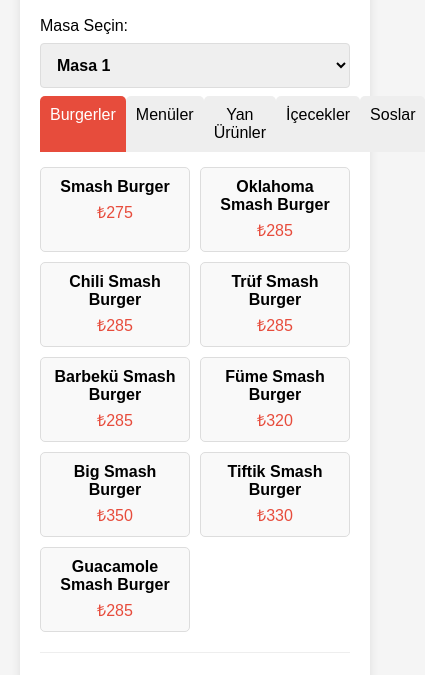
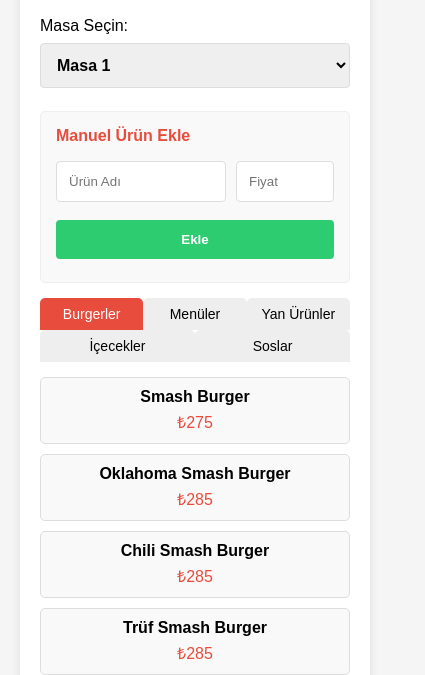
Before and after one commit to selamdeep/Smashadi, a plain HTML site: page index.html in a window 390 px wide. Shown: the part 99-774 px from the top of the page, 425 px wide, since content can reach past the window. Drawn offline with Linux system fonts and the light colour scheme.

Commit message:
Update index.html boşluk fiyat ekleme

```diff
--- a/index.html
+++ b/index.html
@@ -10,14 +10,14 @@
     .header { text-align: center; margin-bottom: 20px; }
     .header h2 { color: #e74c3c; margin: 5px 0; }
     .header p { color: #7f8c8d; margin: 0; }
-    select, button { width: 100%; padding: 12px; margin: 8px 0; border: 1px solid #ddd; border-radius: 4px; box-sizing: border-box; }
+    select, button, input { width: 100%; padding: 12px; margin: 8px 0; border: 1px solid #ddd; border-radius: 4px; box-sizing: border-box; }
     button { background: #e74c3c; color: white; border: none; cursor: pointer; font-weight: bold; }
     button:hover { background: #c0392b; }
-    button.delete { background: #e74c3c; padding: 5px 10px; margin-left: 8px; }
+    button.delete-btn { background: #e74c3c; padding: 5px 10px; margin-left: 8px; font-size: 12px; width: auto; }
     button.clear { background: #e67e22; }
     button.clear:hover { background: #d35400; }
-    .tabs { display: flex; margin-bottom: 15px; }
-    .tab { flex: 1; text-align: center; padding: 10px; background: #eee; cursor: pointer; border-radius: 5px 5px 0 0; }
+    .tabs { display: flex; margin-bottom: 15px; flex-wrap: wrap; }
+    .tab { flex: 1; text-align: center; padding: 10px; background: #eee; cursor: pointer; border-radius: 5px 5px 0 0; min-width: 80px; }
     .tab.active { background: #e74c3c; color: white; }
     .product-grid { display: grid; grid-template-columns: repeat(2, 1fr); gap: 10px; margin-bottom: 15px; }
     .product-item { background: #f9f9f9; padding: 10px; border-radius: 5px; cursor: pointer; border: 1px solid #ddd; text-align: center; transition: all 0.2s; }
@@ -34,6 +34,19 @@
     .order-actions { display: flex; gap: 10px; margin-top: 15px; }
     .order-actions button { flex: 1; }
     #tableNumber { font-size: 16px; font-weight: bold; }
+    .manual-entry { background: #f9f9f9; padding: 15px; border-radius: 5px; margin: 15px 0; border: 1px solid #eee; }
+    .manual-entry h3 { margin-top: 0; color: #e74c3c; font-size: 16px; }
+    .input-group { display: flex; gap: 10px; margin-bottom: 10px; }
+    .input-group input { margin: 0; }
+    .manual-add-btn { background: #2ecc71; }
+    .manual-add-btn:hover { background: #27ae60; }
+    .input-group input:first-child { flex: 2; }
+    .input-group input:last-child { flex: 1; }
+    @media (max-width: 480px) {
+      .product-grid { grid-template-columns: 1fr; }
+      .tabs { font-size: 14px; }
+      .tab { padding: 8px 5px; }
+    }
   </style>
 </head>
 <body>
@@ -54,6 +67,16 @@
       <option>Masa 7</option>
       <option>Masa 8</option>
     </select>
+
+    <!-- Manuel ürün ekleme bölümü -->
+    <div class="manual-entry">
+      <h3>Manuel Ürün Ekle</h3>
+      <div class="input-group">
+        <input type="text" id="manualProductName" placeholder="Ürün Adı">
+        <input type="number" id="manualProductPrice" placeholder="Fiyat">
+      </div>
+      <button onclick="addManualItem()" class="manual-add-btn">Ekle</button>
+    </div>
 
     <div class="tabs">
       <div class="tab active" onclick="showTab('burgers')">Burgerler</div>
@@ -271,6 +294,13 @@
 
       // İlk sekme aktif olsun
       showTab('burgers');
+
+      // Enter tuşu ile manuel ürün ekleyebilme
+      document.getElementById("manualProductPrice").addEventListener("keyup", function(event) {
+        if (event.key === "Enter") {
+          addManualItem();
+        }
+      });
     };
 
     // Masa değiştiğinde verileri güncelle
@@ -282,6 +312,31 @@
       orders.push({ name, price });
       updateList();
       saveOrders();
+    }
+
+    // Manuel ürün ekleme fonksiyonu
+    function addManualItem() {
+      const productName = document.getElementById('manualProductName').value.trim();
+      const productPrice = parseFloat(document.getElementById('manualProductPrice').value);
+
+      if (!productName) {
+        alert('Lütfen ürün adı girin!');
+        return;
+      }
+
+      if (isNaN(productPrice) || productPrice <= 0) {
+        alert('Lütfen geçerli bir fiyat girin!');
+        return;
+      }
+
+      orders.push({ name: productName, price: productPrice });
+      updateList();
+      saveOrders();
+
+      // Girdi alanlarını temizle
+      document.getElementById('manualProductName').value = '';
+      document.getElementById('manualProductPrice').value = '';
+      document.getElementById('manualProductName').focus();
     }
 
     function removeItem(index) {
```
